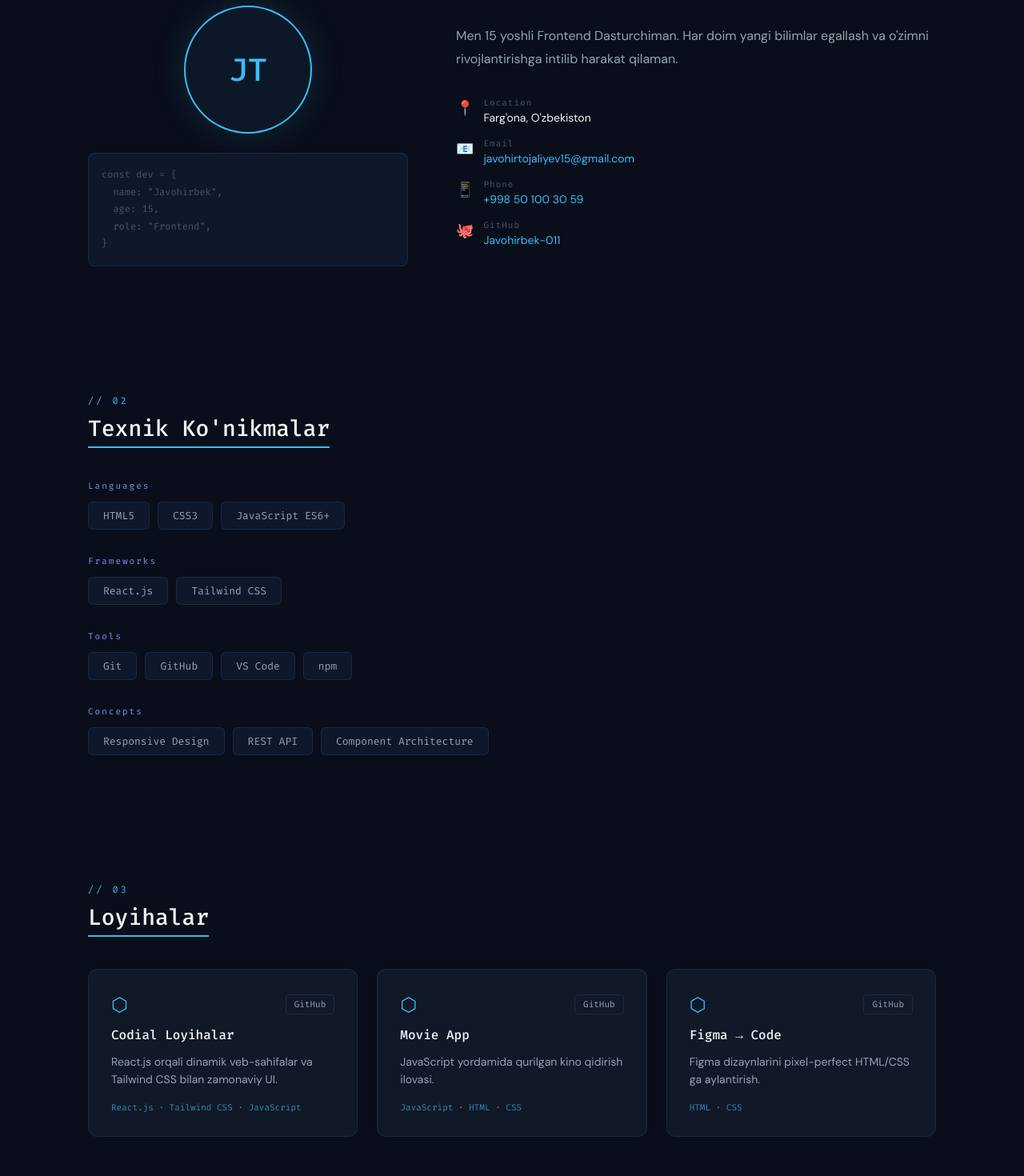
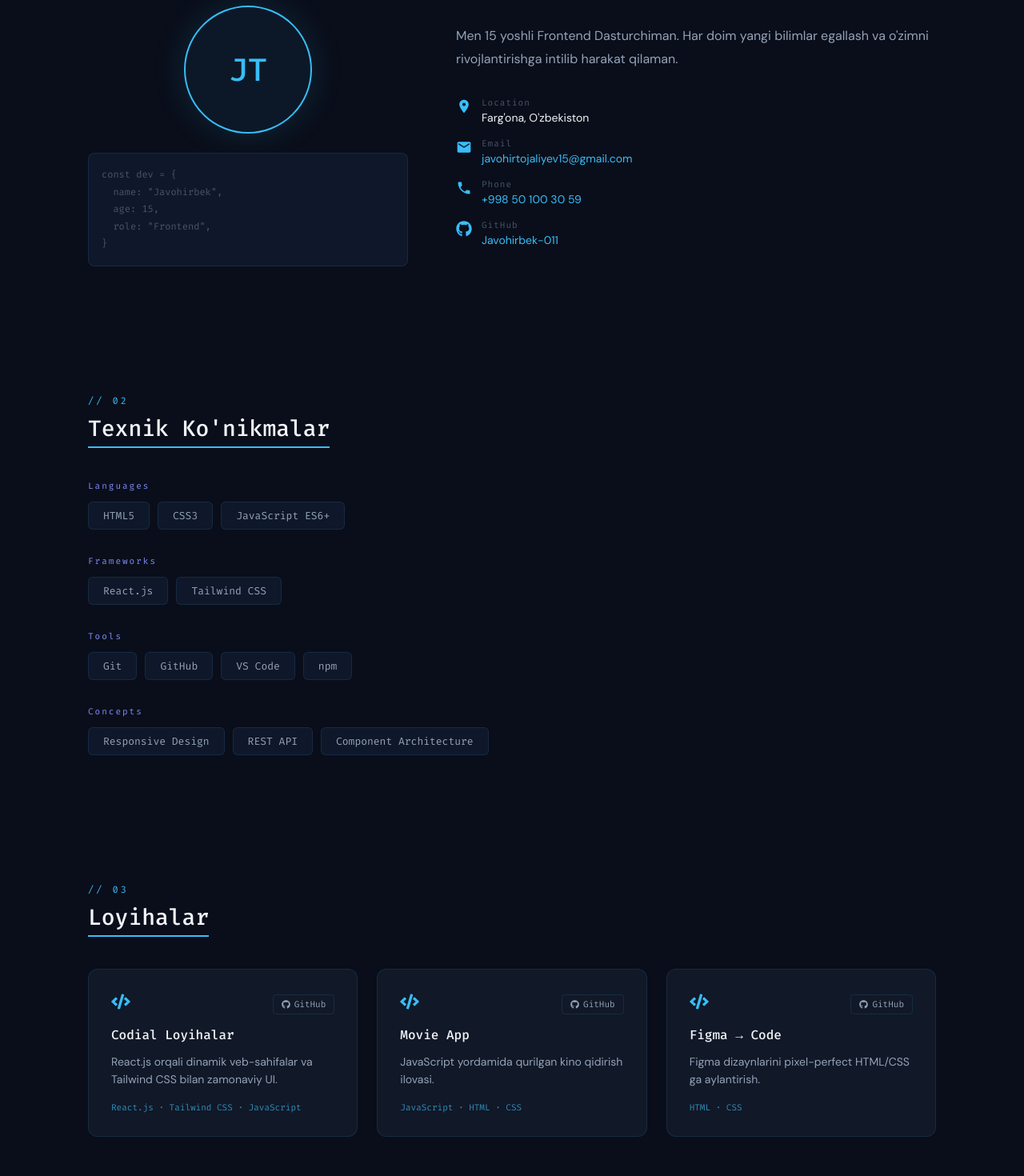
Before and after one commit to Javohirbek-011/my-portfolio, a React (Vite) app: page / in a window 1280 px wide. Shown: the part 980-2450 px from the top of the page at 80% size. Built offline with nearby package versions, Linux system fonts and the light colour scheme.

Commit message:
refactor: replace emoji icons with react-icons

```diff
--- a/package.json
+++ b/package.json
@@ -10,7 +10,8 @@
   },
   "dependencies": {
     "react": "^18.2.0",
-    "react-dom": "^18.2.0"
+    "react-dom": "^18.2.0",
+    "react-icons": "^5.6.0"
   },
   "devDependencies": {
     "@vitejs/plugin-react": "^4.0.0",
--- a/src/components/About.jsx
+++ b/src/components/About.jsx
@@ -1,5 +1,7 @@
 import { useLang } from '../context/LanguageContext';
 import { useScrollReveal } from '../hooks/useScrollReveal';
+import { MdLocationOn, MdEmail, MdPhone } from 'react-icons/md';
+import { FaGithub } from 'react-icons/fa';
 import '../styles/About.css';
 
 export default function About() {
@@ -29,14 +31,14 @@ export default function About() {
           <p className="about-text">{t.about.text}</p>
           <div className="about-info">
             <div className="info-item">
-              <span className="info-icon">📍</span>
+              <span className="info-icon"><MdLocationOn /></span>
               <div>
                 <span className="info-label">Location</span>
                 <span className="info-value">{t.about.location}</span>
               </div>
             </div>
             <div className="info-item">
-              <span className="info-icon">📧</span>
+              <span className="info-icon"><MdEmail /></span>
               <div>
                 <span className="info-label">Email</span>
                 <a href="mailto:javohirtojaliyev15@gmail.com" className="info-value info-link">
@@ -45,7 +47,7 @@ export default function About() {
               </div>
             </div>
             <div className="info-item">
-              <span className="info-icon">📱</span>
+              <span className="info-icon"><MdPhone /></span>
               <div>
                 <span className="info-label">Phone</span>
                 <a href="tel:+998501003059" className="info-value info-link">
@@ -54,7 +56,7 @@ export default function About() {
               </div>
             </div>
             <div className="info-item">
-              <span className="info-icon">🐙</span>
+              <span className="info-icon"><FaGithub /></span>
               <div>
                 <span className="info-label">GitHub</span>
                 <a
--- a/src/components/Contact.jsx
+++ b/src/components/Contact.jsx
@@ -1,33 +1,39 @@
 import { useLang } from '../context/LanguageContext';
 import { useScrollReveal } from '../hooks/useScrollReveal';
+import { MdEmail, MdPhone } from 'react-icons/md';
+import { FaGithub, FaTelegramPlane } from 'react-icons/fa';
 import '../styles/Contact.css';
 
 const contactItems = [
   {
-        icon: '📧',
+    icon: <MdEmail />,
     label: 'Email',
     value: 'javohirtojaliyev15@gmail.com',
     href: 'mailto:javohirtojaliyev15@gmail.com',
+    color: '#38BDF8',
   },
   {
-        icon: '📱',
+    icon: <MdPhone />,
     label: 'Phone',
     value: '+998 50 100 30 59',
     href: 'tel:+998501003059',
+    color: '#34D399',
   },
   {
-        icon: '🐙',
+    icon: <FaGithub />,
     label: 'GitHub',
     value: 'Javohirbek-011',
     href: 'https://github.com/Javohirbek-011',
     external: true,
+    color: '#818CF8',
   },
   {
-        icon: '✈️',
+    icon: <FaTelegramPlane />,
     label: 'Telegram',
     value: '@javohirbekjonn',
-        href: 'https://t.me/@javohirbekjonn',
+    href: 'https://t.me/javohirbekjonn',
     external: true,
+    color: '#38BDF8',
   },
 ];
 
@@ -51,7 +57,9 @@ export default function Contact() {
             target={item.external ? '_blank' : undefined}
             rel={item.external ? 'noopener noreferrer' : undefined}
           >
-                        <span className="contact-icon">{item.icon}</span>
+            <span className="contact-icon" style={{ color: item.color }}>
+              {item.icon}
+            </span>
             <div>
               <span className="contact-label">{item.label}</span>
               <span className="contact-value">{item.value}</span>
--- a/src/components/Footer.jsx
+++ b/src/components/Footer.jsx
@@ -1,10 +1,12 @@
 import { useLang } from '../context/LanguageContext';
+import { FaGithub, FaTelegramPlane } from 'react-icons/fa';
+import { MdEmail } from 'react-icons/md';
 import '../styles/Footer.css';
 
 const socials = [
-  { label: 'GitHub', href: 'https://github.com/Javohirbek-011' },
-  { label: 'Telegram', href: 'https://t.me/javohirbek_011' },
-  { label: 'Email', href: 'mailto:javohirtojaliyev15@gmail.com' },
+  { label: 'GitHub', icon: <FaGithub />, href: 'https://github.com/Javohirbek-011' },
+  { label: 'Telegram', icon: <FaTelegramPlane />, href: 'https://t.me/javohirbekjonn' },
+  { label: 'Email', icon: <MdEmail />, href: 'mailto:javohirtojaliyev15@gmail.com' },
 ];
 
 export default function Footer() {
@@ -21,10 +23,12 @@ export default function Footer() {
                 key={s.label}
                 href={s.href}
                 className="footer-social-link"
+                title={s.label}
                 target={s.href.startsWith('http') ? '_blank' : undefined}
                 rel={s.href.startsWith('http') ? 'noopener noreferrer' : undefined}
               >
-                {s.label}
+                <span className="footer-social-icon">{s.icon}</span>
+                <span>{s.label}</span>
               </a>
             ))}
           </div>
--- a/src/components/Projects.jsx
+++ b/src/components/Projects.jsx
@@ -1,5 +1,6 @@
 import { useLang } from '../context/LanguageContext';
 import { useScrollReveal } from '../hooks/useScrollReveal';
+import { FaGithub, FaExternalLinkAlt, FaCode } from 'react-icons/fa';
 import '../styles/Projects.css';
 
 export default function Projects() {
@@ -17,7 +18,7 @@ export default function Projects() {
         {t.projects.items.map((project, i) => (
           <div key={i} className="project-card reveal">
             <div className="project-card-header">
-              <span className="project-icon">⬡</span>
+              <span className="project-icon"><FaCode /></span>
               <div className="project-links">
                 {project.github && (
                   <a
@@ -26,7 +27,7 @@ export default function Projects() {
                     rel="noopener noreferrer"
                     className="project-link"
                   >
-                    {t.projects.btnGithub}
+                    <FaGithub /> {t.projects.btnGithub}
                   </a>
                 )}
                 {project.live && (
@@ -36,7 +37,7 @@ export default function Projects() {
                     rel="noopener noreferrer"
                     className="project-link project-link-live"
                   >
-                    {t.projects.btnLive} ↗
+                    <FaExternalLinkAlt /> {t.projects.btnLive}
                   </a>
                 )}
               </div>
--- a/src/styles/About.css
+++ b/src/styles/About.css
@@ -62,8 +62,12 @@
 }
 
 .info-icon {
-  font-size: 18px;
+  font-size: 20px;
   margin-top: 2px;
+  color: var(--accent-blue);
+  display: flex;
+  align-items: center;
+  flex-shrink: 0;
 }
 
 .info-label {
--- a/src/styles/Contact.css
+++ b/src/styles/Contact.css
@@ -25,6 +25,20 @@
 .contact-icon {
   font-size: 28px;
   flex-shrink: 0;
+  display: flex;
+  align-items: center;
+  justify-content: center;
+  width: 52px;
+  height: 52px;
+  border-radius: 12px;
+  background: rgba(56, 189, 248, 0.06);
+  border: 1px solid var(--border-color);
+  transition: all 0.3s ease;
+}
+
+.contact-card:hover .contact-icon {
+  background: rgba(56, 189, 248, 0.12);
+  border-color: var(--border-hover);
 }
 
 .contact-label {
--- a/src/styles/Footer.css
+++ b/src/styles/Footer.css
@@ -31,6 +31,9 @@
 }
 
 .footer-social-link {
+  display: flex;
+  align-items: center;
+  gap: 6px;
   font-family: 'Fira Code', monospace;
   font-size: 12px;
   color: var(--text-secondary);
@@ -40,6 +43,12 @@
 
 .footer-social-link:hover {
   color: var(--accent-blue);
+}
+
+.footer-social-icon {
+  font-size: 16px;
+  display: flex;
+  align-items: center;
 }
 
 .footer-divider {
--- a/src/styles/Projects.css
+++ b/src/styles/Projects.css
@@ -46,6 +46,9 @@
   border-radius: 4px;
   padding: 4px 10px;
   transition: all 0.3s ease;
+  display: flex;
+  align-items: center;
+  gap: 5px;
 }
 
 .project-link:hover {
```
Also changed, not shown: 1 other file (tests, documents, lock files or other folders). Lines whose indentation alone changed are shown as unchanged.
